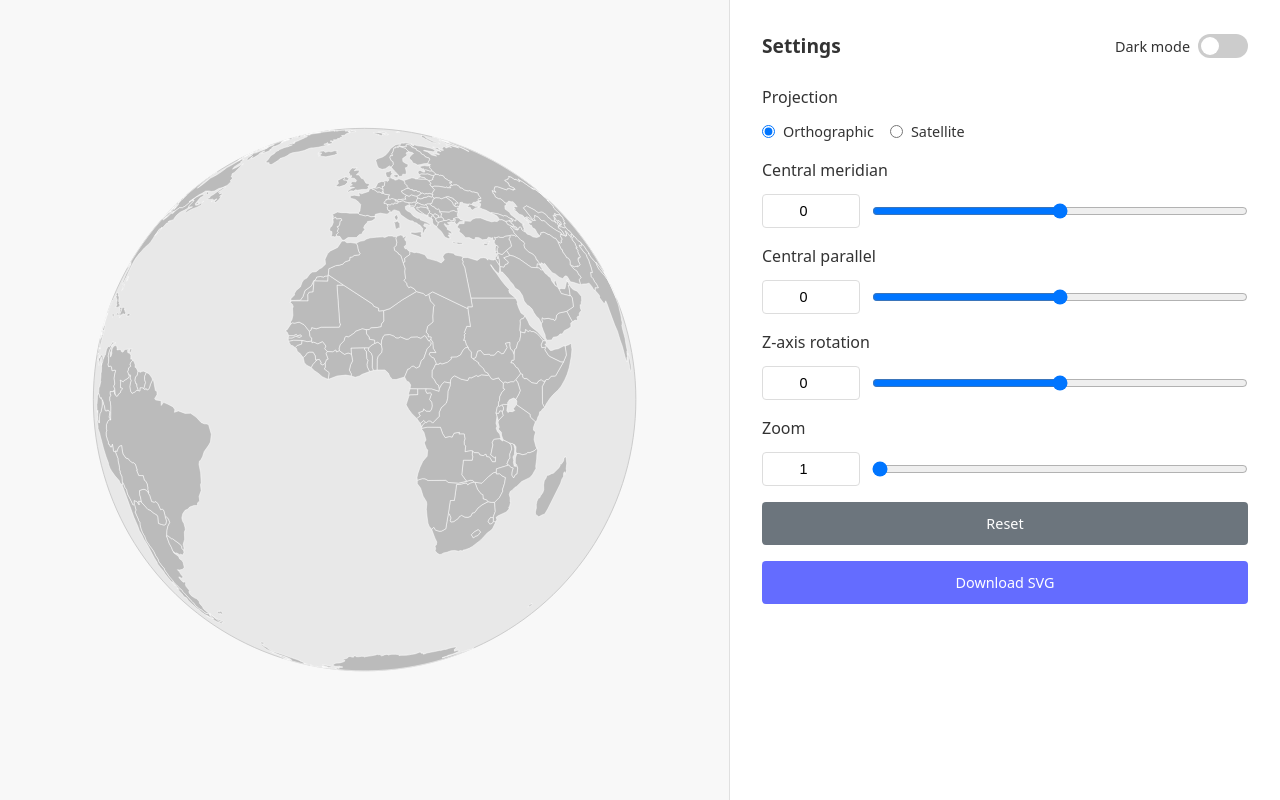
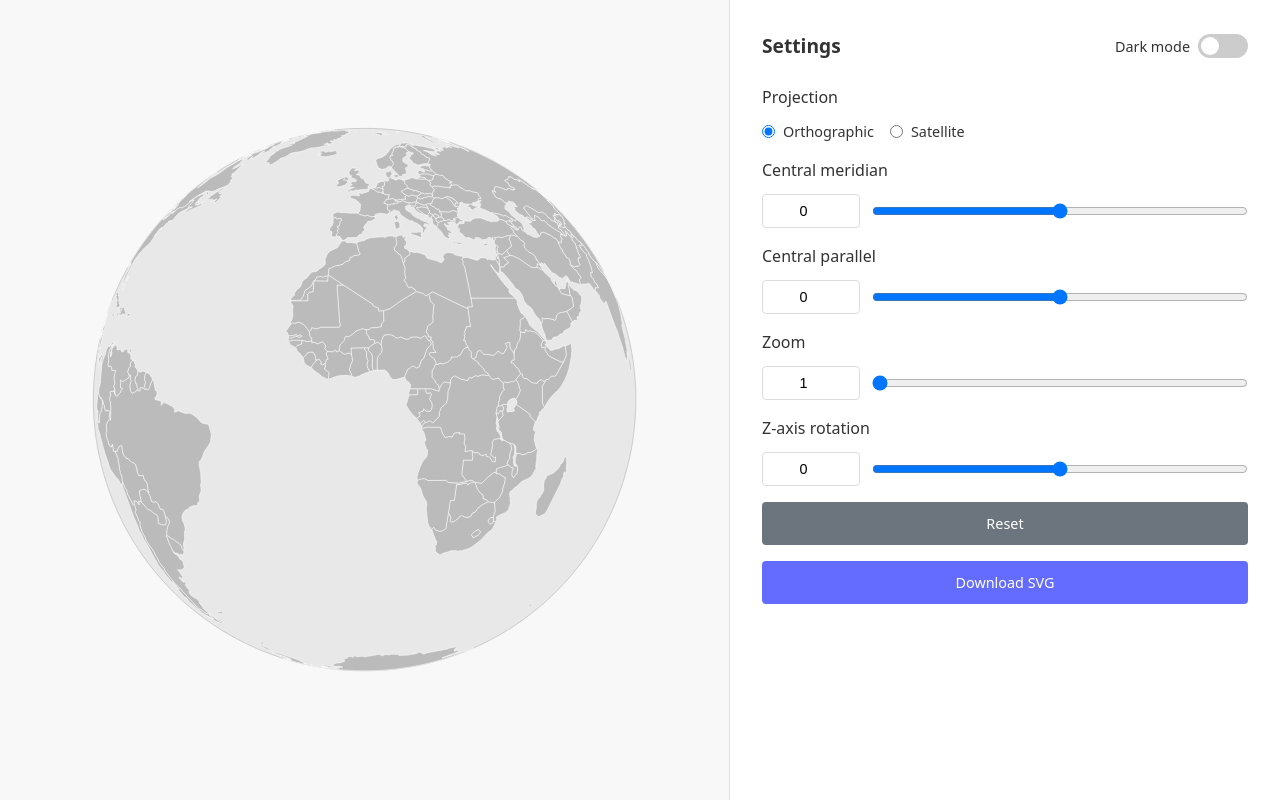
Before and after one commit to anandaroop/globalist, a React (Vite) app: page / in a window 1280 px wide. Built offline with nearby package versions, Linux system fonts and the light colour scheme.

Commit message:
feat: slider order

```diff
--- a/src/components/Controls/ControlPanel.tsx
+++ b/src/components/Controls/ControlPanel.tsx
@@ -63,6 +63,15 @@ export const ControlPanel = ({
       />
 
       <SliderControl
+        label="Zoom"
+        value={state.zoom}
+        onChange={onZoomChange}
+        min={ZOOM_LIMITS.min}
+        max={ZOOM_LIMITS.max}
+        step={ZOOM_LIMITS.step}
+      />
+
+      <SliderControl
         label="Z-axis rotation"
         value={state.zRotation}
         onChange={onZRotationChange}
@@ -71,15 +80,6 @@ export const ControlPanel = ({
         step={0.1}
       />
 
-      <SliderControl
-        label="Zoom"
-        value={state.zoom}
-        onChange={onZoomChange}
-        min={ZOOM_LIMITS.min}
-        max={ZOOM_LIMITS.max}
-        step={ZOOM_LIMITS.step}
-      />
-
       <ActionButtons onDownload={onDownload} onReset={onReset} />
     </div>
   );
```
